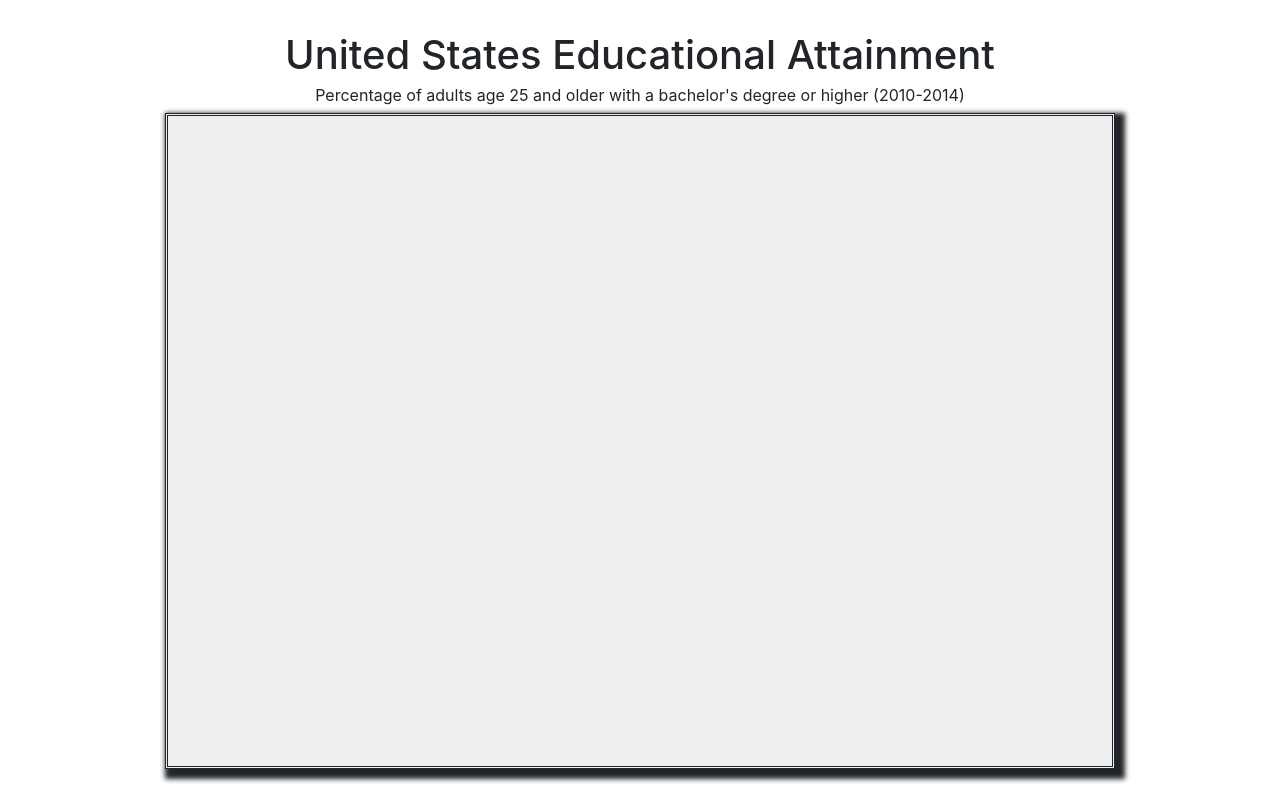
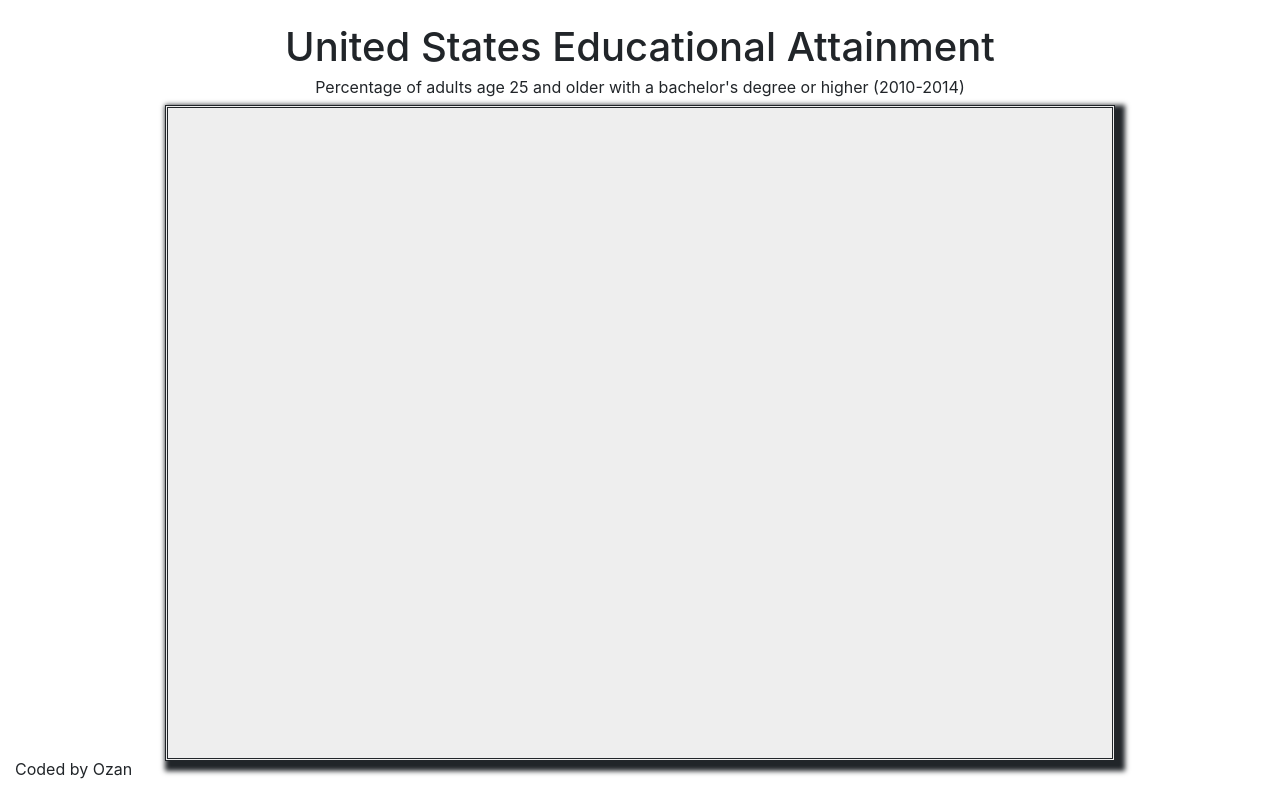
Before and after one commit to ozanbaskan/Choropleth-Map, a plain HTML site: page index.html in a window 1280 px wide. Shown: the top 800 px of the page. Drawn offline with nearby package versions, Linux system fonts and the light colour scheme; no server answers.

Commit message:
Update index.html

```diff
--- a/index.html
+++ b/index.html
@@ -31,6 +31,7 @@
           <div class="holder"></div>
         </div>
       </div>
+         <footer>Coded by Ozan</footer>
     </div>
     <script
       src="https://code.jquery.com/jquery-3.3.1.slim.min.js"
```
